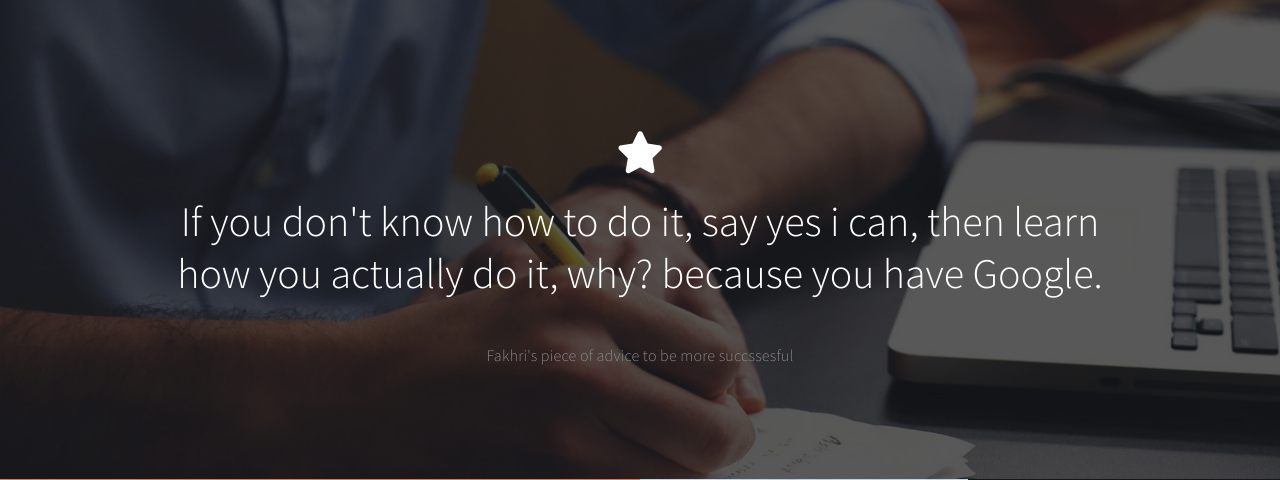
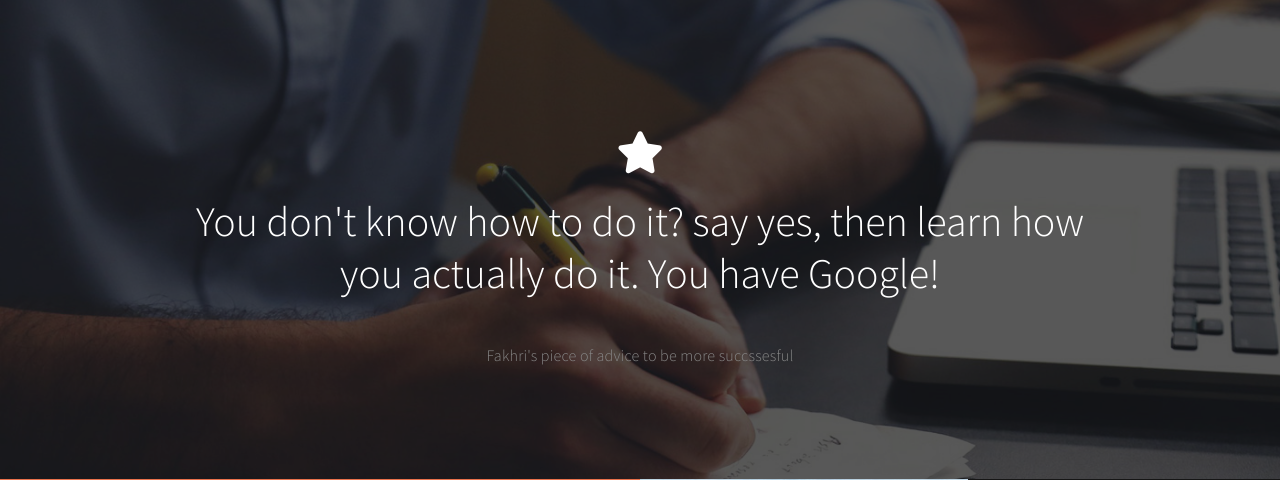
Before and after one commit to Fakhreddinne/fakhriresume, a PHP site: page / in a window 1280 px wide. Shown: the part 2809-3289 px from the top of the page. Run offline with PHP 8.4, Linux system fonts and the light colour scheme; some libraries are stand-ins or nearby versions.

Commit message:
Add files via upload

```diff
--- a/index.php
+++ b/index.php
@@ -322,7 +322,7 @@
 
                <div class="col-md-offset-1 col-md-10 col-sm-12">
                     <i class="wow fadeInUp fa fa-star" data-wow-delay="0.6s"></i>
-                    <h2 class="wow fadeInUp" data-wow-delay="0.8s">If you don't know how to do it, say yes i can, then learn how you actually do it, why? because you have Google.  </h2>
+                    <h2 class="wow fadeInUp" data-wow-delay="0.8s">You don't know how to do it? say yes, then learn how you actually do it. You have Google! </h2>
                     <p class="wow fadeInUp" data-wow-delay="1s">Fakhri's piece of advice to be more succssesful</p>
                </div>
 
```
